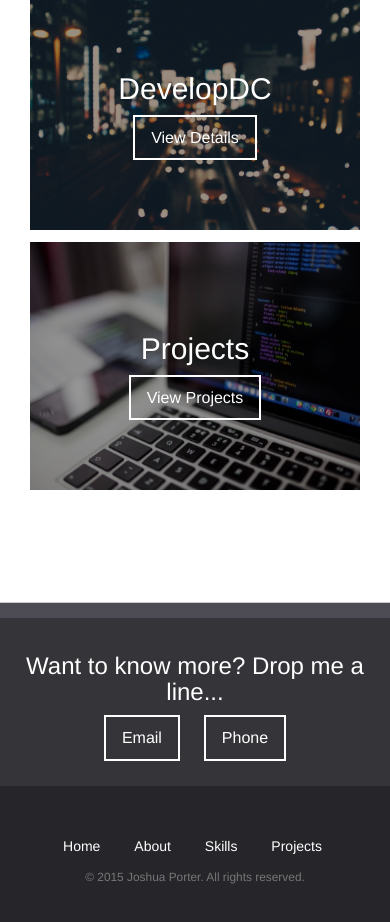
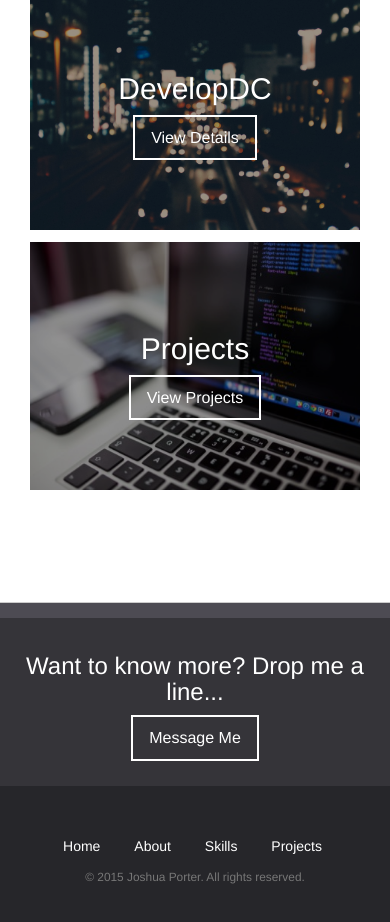
Before and after one commit to joshporter1/joshporter1.github.io, a plain HTML site: page index.html in a window 390 px wide. Shown: the part 2543-3465 px from the top of the page. Drawn offline with nearby package versions, Linux system fonts and the light colour scheme; files that its build step writes are made by us from their sources.

Commit message:
Update index.html
Switched from Email/Phone to 21.co link

```diff
--- a/index.html
+++ b/index.html
@@ -243,8 +243,7 @@ var skills = {
           <h3 class="pull-left">Want to know more? Drop me a line...</h3>
         </div>
         <div class="col-md-3 text-center">
-          <a href="mailto:joshporter1@gmail.com" class="btn btn-custom btn-lg">Email</a>
-          <a href="tel:+14102313397" class="btn btn-custom btn-lg">Phone</a>
+          <a href="https://21.co/jporter/" class="btn btn-custom btn-lg">Message Me</a>
         </div>
       </div>
     </div>
```
